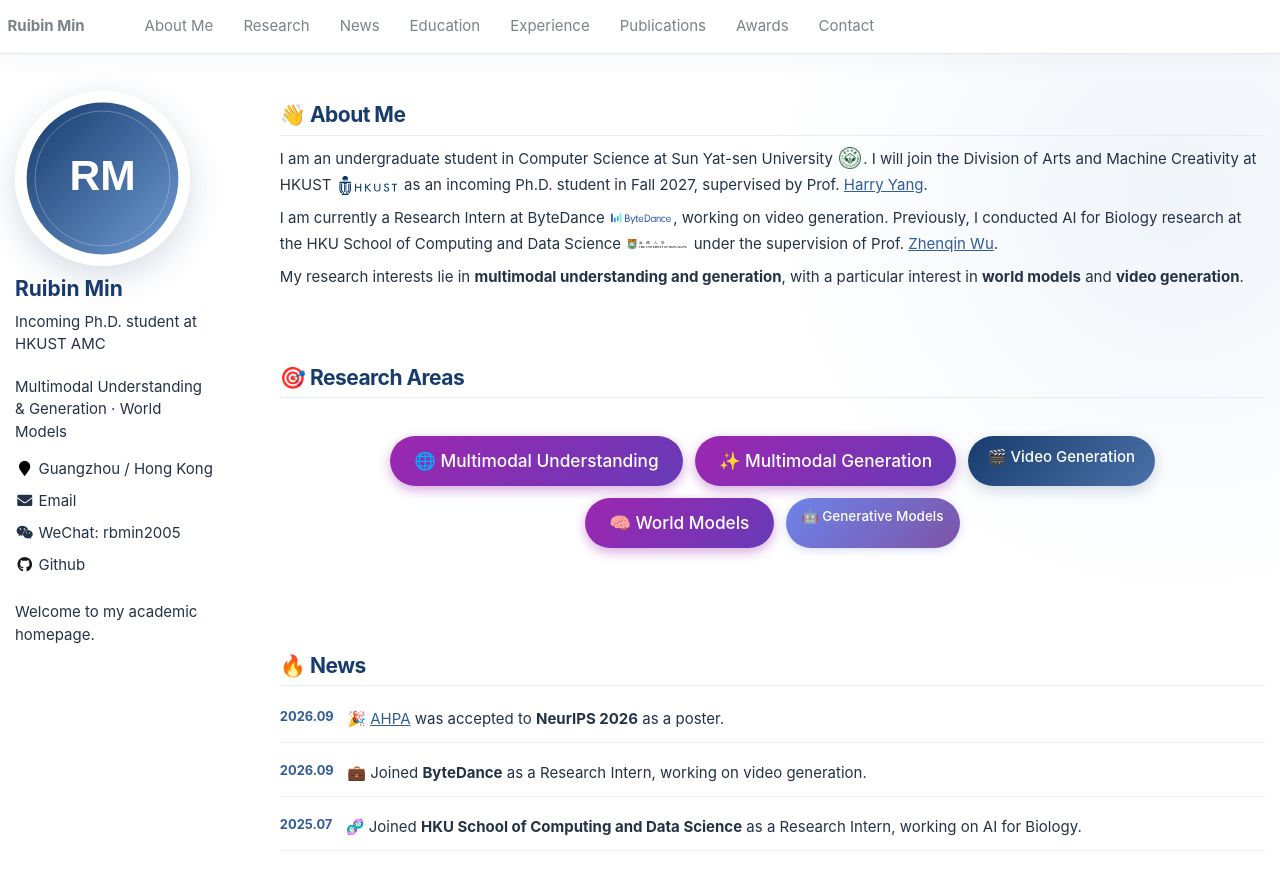
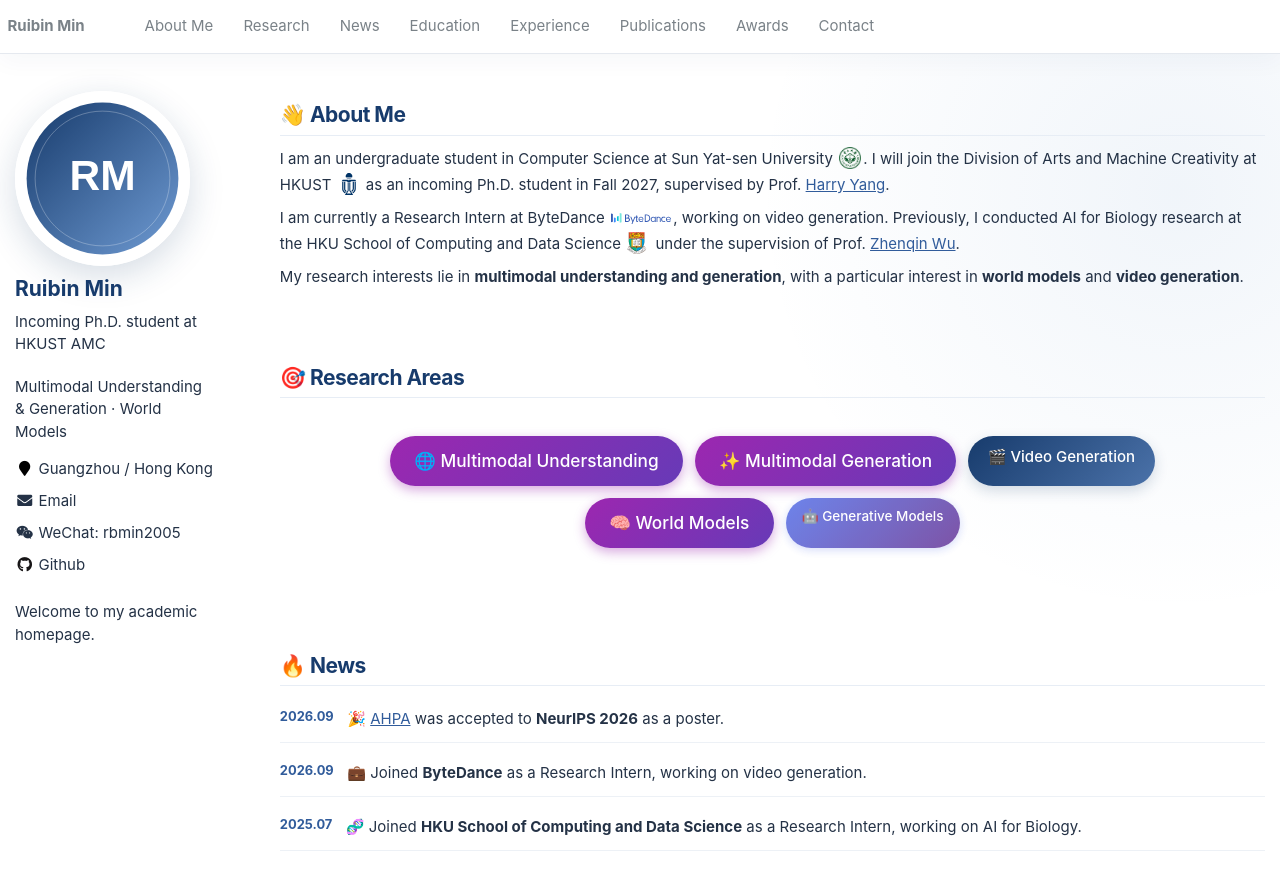
Before and after one commit to UIOSN/UIOSN.github.io, a Jekyll site: the page built from _pages/about.md, in a window 1280 px wide and 900 px high. Shown: the top 890 px of the window. Built offline with Jekyll 4.4.1, drawn with Linux system fonts in a browser that asks for light colours.

Commit message:
Use emblem-only HKUST and HKU logos

```diff
--- a/_pages/includes/experience.md
+++ b/_pages/includes/experience.md
@@ -18,8 +18,8 @@
 
 <div class="timeline-card accent-green">
   <div class="institution-row">
-    <a class="institution-logo logo-wide" href="https://www.cds.hku.hk/" aria-label="HKU School of Computing and Data Science website">
-      <img src="/images/hku.svg" alt="The University of Hong Kong logo">
+    <a class="institution-logo" href="https://www.cds.hku.hk/" aria-label="HKU School of Computing and Data Science website">
+      <img src="/images/hku.svg" alt="The University of Hong Kong shield">
     </a>
     <div class="institution-copy">
       <div class="institution-heading">
--- a/_pages/includes/intro.md
+++ b/_pages/includes/intro.md
@@ -1,7 +1,7 @@
 # 👋 About Me
 
-I am an undergraduate student in Computer Science at Sun Yat-sen University <img src="/images/sysu.png" class="inline-logo" alt="Sun Yat-sen University logo">. I will join the Division of Arts and Machine Creativity at HKUST <img src="/images/hkust.svg" class="inline-logo inline-logo-wide" alt="HKUST logo"> as an incoming Ph.D. student in Fall 2027, supervised by Prof. [Harry Yang](https://hyang.org/).
+I am an undergraduate student in Computer Science at Sun Yat-sen University <img src="/images/sysu.png" class="inline-logo" alt="Sun Yat-sen University logo">. I will join the Division of Arts and Machine Creativity at HKUST <img src="/images/hkust.svg" class="inline-logo" alt="HKUST emblem"> as an incoming Ph.D. student in Fall 2027, supervised by Prof. [Harry Yang](https://hyang.org/).
 
-I am currently a Research Intern at ByteDance <img src="/images/bytedance.svg" class="inline-logo inline-logo-wide" alt="ByteDance logo">, working on video generation. Previously, I conducted AI for Biology research at the HKU School of Computing and Data Science <img src="/images/hku.svg" class="inline-logo inline-logo-wide" alt="The University of Hong Kong logo"> under the supervision of Prof. [Zhenqin Wu](https://ai.hku.hk/index.php/people/academic-staff/zqwu).
+I am currently a Research Intern at ByteDance <img src="/images/bytedance.svg" class="inline-logo inline-logo-wide" alt="ByteDance logo">, working on video generation. Previously, I conducted AI for Biology research at the HKU School of Computing and Data Science <img src="/images/hku.svg" class="inline-logo" alt="The University of Hong Kong shield"> under the supervision of Prof. [Zhenqin Wu](https://ai.hku.hk/index.php/people/academic-staff/zqwu).
 
 My research interests lie in **multimodal understanding and generation**, with a particular interest in **world models** and **video generation**.
```
Also changed, not shown: images/hku.svg, images/hkust.svg.
